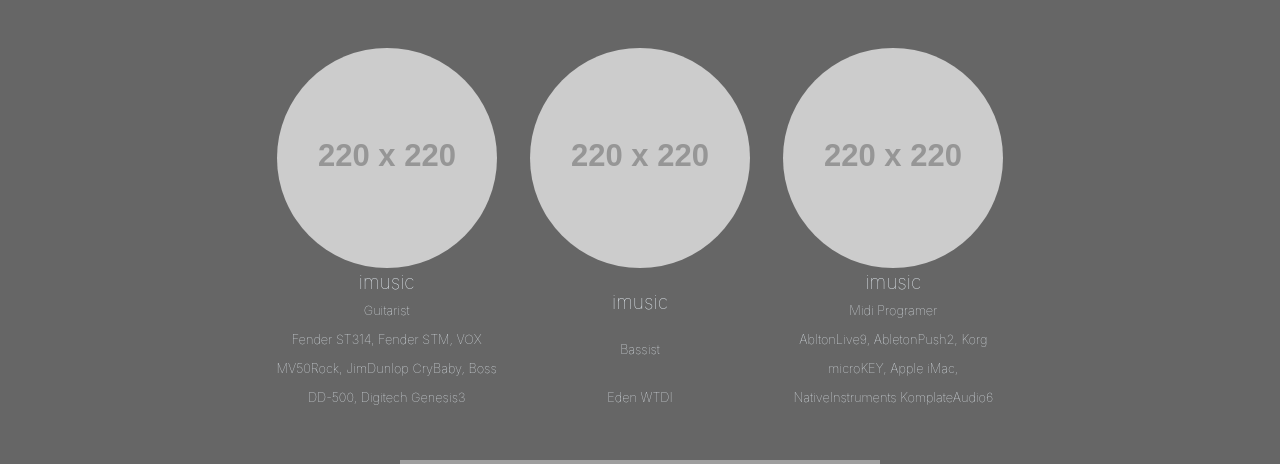
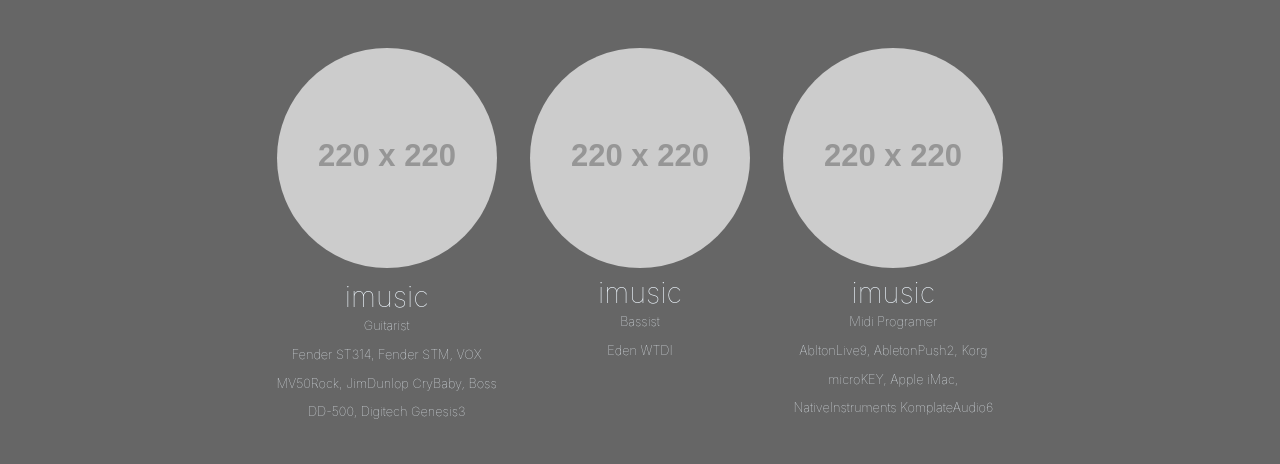
Before and after one commit to hpmeister/imusic2022, a PHP site: page / in a window 1280 px wide. Shown: the part 42-506 px from the top of the page. Run offline with PHP 8.4, Linux system fonts and the light colour scheme; grey boxes labelled with a size stand in for pictures from a placeholder-image service; some libraries are stand-ins or nearby versions; grey boxes are pictures that could not be loaded.

Commit message:
Wordpressに戻す準備

```diff
--- a/assets/main.css
+++ b/assets/main.css
@@ -23,6 +23,14 @@ p {
   font-size: 0.8rem;
 }
 
+.thecontent {
+  position: absolute;
+  width: 100%;
+  top: 0;
+  left: 0;
+  background: #666;
+}
+
 header {
   background-color: rgba(31, 31, 31, 0.8);
   backdrop-filter: blur(5px);
@@ -43,7 +51,7 @@ header {
   width: 70%;
   max-width: 260px;
   height: 100%;
-  background-color: rgba(0, 0, 0, 0.5);
+  background-color: rgba(31, 31, 31, 0.5);
   backdrop-filter: blur(10px);
   -webkit-backdrop-filter: blur(10px);
 }
@@ -74,7 +82,7 @@ article{
 .flex_vert {
   display: flex;
   flex: 1;
-  justify-content: space-between;
+  /* justify-content: space-between; */
   flex-direction: column;
   align-items: center;
 }
@@ -83,12 +91,16 @@ article{
   flex-wrap: wrap;
 }
 
+.member .img_block {
+  padding-bottom: 0.25rem;
+}
+
 .member img {
   border-radius: 50%;
 }
 
 .member .name {
-  font-size: 1.2em;
+  font-size: 1.8em;
 }
 
 .member .name, .member .descri, .member .equip {
--- /dev/null
+++ b/blog/wp-content/themes/imusic/style.css
@@ -0,0 +1,4 @@
+@charset "UTF-8";
+
+/*
+Theme Name: imusic Original
--- a/index.php
+++ b/index.php
@@ -10,6 +10,7 @@
   <link rel="stylesheet" href="assets/main.css">
 </head>
 <body>
+  <div class="thecontent">
     <header>
       <h1 class="logo">imusic works</h1>
       <button class="btn_toggle_menu" id="btn_menu" onclick="toggle_menu()">menu</button>
@@ -19,19 +20,19 @@
         <div class="wrapper">
           <div class="flex_hori">
             <div class="member flex_vert">
-            <img src="http://placehold.jp/220x220.png" alt="member1">
+              <p class="img_block"><img src="http://placehold.jp/220x220.png" alt="member1"></p>
               <h2 class="name">imusic</h2>
               <p class="descri">Guitarist</p>
               <p class="equip">Fender ST314, Fender STM, VOX MV50Rock, JimDunlop CryBaby, Boss DD-500, Digitech Genesis3</p>
             </div>
             <div class="member flex_vert">
-            <img src="http://placehold.jp/220x220.png" alt="member1">
+              <p class=""><img src="http://placehold.jp/220x220.png" alt="member1"></p>
               <h2 class="name">imusic</h2>
               <p class="descri">Bassist</p>
               <p class="equip">Eden WTDI</p>
             </div>
             <div class="member flex_vert">
-            <img src="http://placehold.jp/220x220.png" alt="member1">
+              <p class=""><img src="http://placehold.jp/220x220.png" alt="member1"></p>
               <h2 class="name">imusic</h2>
               <p class="descri">Midi Programer</p>
               <p class="equip">AbltonLive9, AbletonPush2, Korg microKEY, Apple iMac, NativeInstruments KomplateAudio6</p>
@@ -48,6 +49,7 @@
     <footer class="">
       <p class="small_text">copyright 2022 imusic All Rights Reserved.</p>
     </footer>
+  </div>
   <nav id="toggle_menu" style="display: none;"><?php include 'assets/menu.php';?></nav>
   <script src="assets/main.js"></script>
 </body>
```
Also changed, not shown: blog/index.php (added, +17 -0 lines), blog/wp-config.php (added, +89 -0 lines), blog/wp-content/themes/imusic/index.php (added, +11 -0 lines), .htaccess (added), blog/.htaccess (added). Lines whose indentation alone changed are shown as unchanged.
